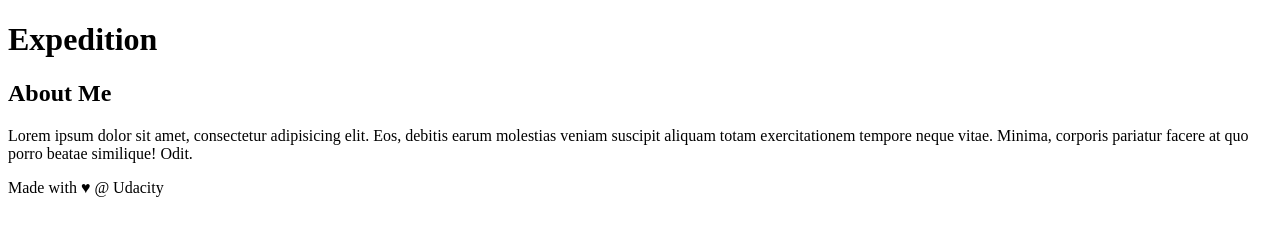
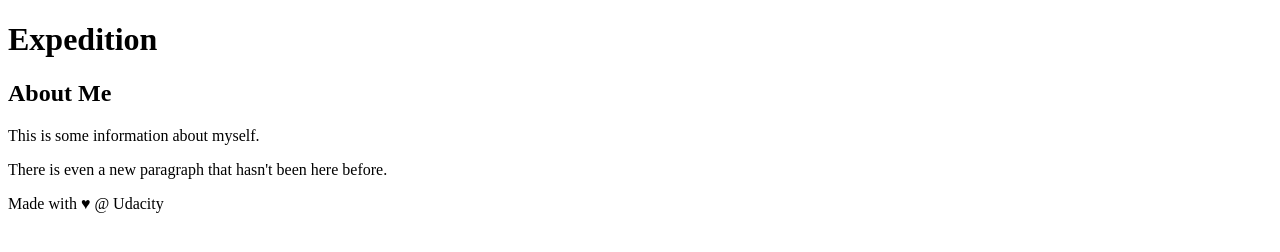
Before and after one commit to fritz-raphael/ud-cycling-stats, a plain HTML site: page index.html in a window 1280 px wide. Drawn offline with Linux system fonts and the light colour scheme.

Commit message:
Add text to the sidebar

```diff
--- a/index.html
+++ b/index.html
@@ -22,7 +22,8 @@
     <aside>
         <h2>About Me</h2>
 
-        <p>Lorem ipsum dolor sit amet, consectetur adipisicing elit. Eos, debitis earum molestias veniam suscipit aliquam totam exercitationem tempore neque vitae. Minima, corporis pariatur facere at quo porro beatae similique! Odit.</p>
+        <p>This is some information about myself.</p>
+        <p>There is even a new paragraph that hasn't been here before.</p>
     </aside>
 
     <footer>
```
